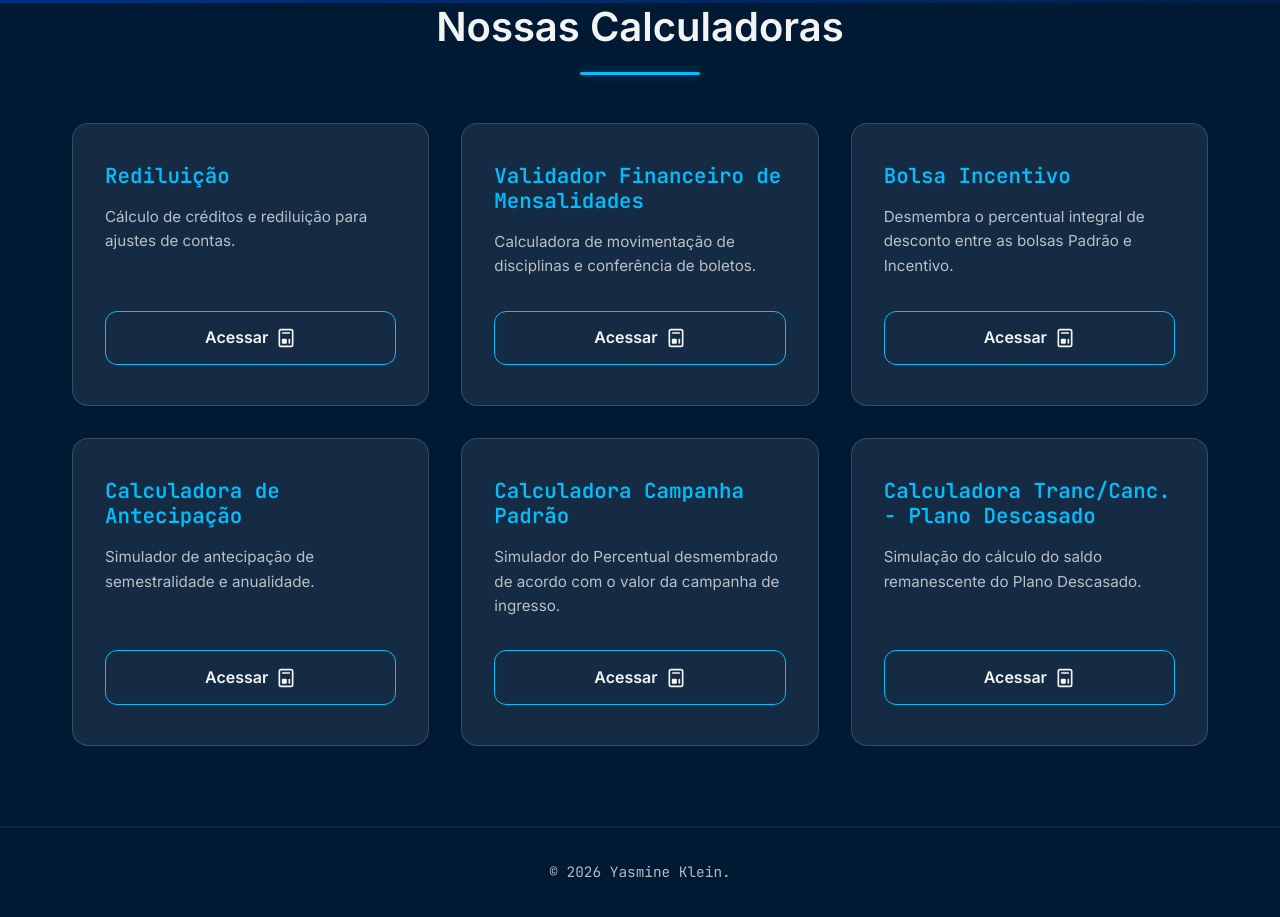
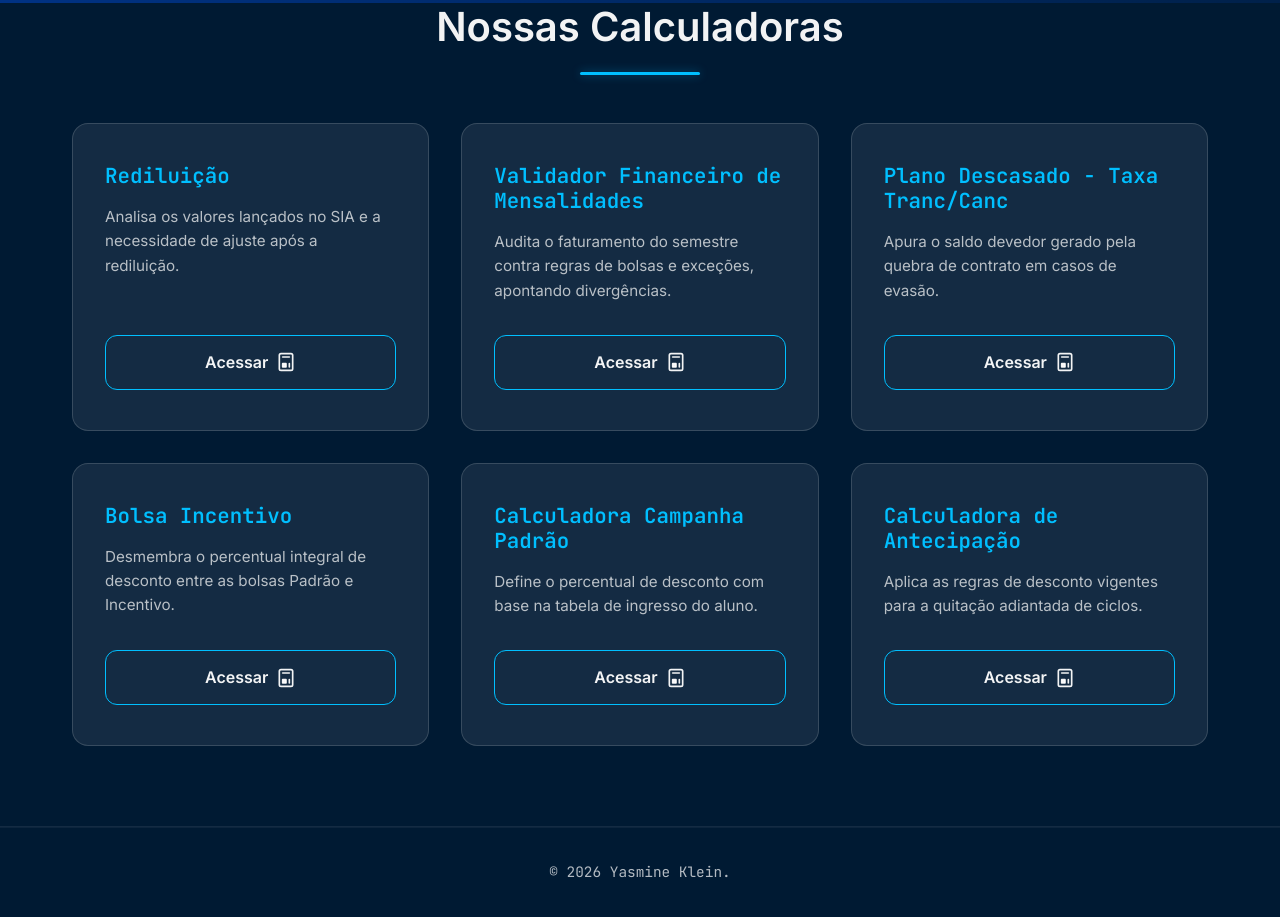
Before and after one commit to yasmineklein/calculadorasbko, a plain HTML site: page index.html in a window 1280 px wide. Shown: the part 797-1714 px from the top of the page. Drawn offline with Linux system fonts and the light colour scheme.

Commit message:
Update index.html

```diff
--- a/index.html
+++ b/index.html
@@ -10,7 +10,6 @@
         content="Auxiliar no cálculo das análises financeiras e automação de processos.">
 
     <meta property="og:title" content="BKO | Calculadoras">
-    <meta property="og:description" content="Transformando processos complexos em fluxos otimizados através de código.">
     <meta property="og:image" content="octopus.png">
     <meta property="og:type" content="website">
 
@@ -82,7 +81,7 @@
                  <!-- Card 1: Rediluição -->
                  <div class="card">
                     <h3>Rediluição</h3>
-                    <p>Cálculo de créditos e rediluição para ajustes de contas.</p>
+                    <p> Analisa os valores lançados no SIA e a necessidade de ajuste após a rediluição.</p>
                     <a href="https://calculadorarediluicao.lovable.app" class="btn btn-secondary">Acessar
                         <svg class="social-icon" viewBox="0 0 24 24" fill="none" stroke="currentColor" stroke-width="2" stroke-linecap="round" stroke-linejoin="round" width="20" height="20">
                             <path d="M12 14H8V18H12V14Z" stroke="currentColor" fill="currentColor"/>
@@ -95,8 +94,8 @@
 
                  <!-- Card 2: Cobrança retroativa -->
                  <div class="card">
-                    <h3>Validador Financeiro de Mensalidades </h3>
-                    <p>Calculadora de movimentação de disciplinas e conferência de boletos.</p>
+                    <h3>Validador Financeiro de Mensalidades</h3>
+                    <p>Audita o faturamento do semestre contra regras de bolsas e exceções, apontando divergências.</p>
                     <a href="https://audsemestralidade-web-studio.lovable.app/" class="btn btn-secondary">Acessar
                         <svg class="social-icon" viewBox="0 0 24 24" fill="none" stroke="currentColor" stroke-width="2" stroke-linecap="round" stroke-linejoin="round" width="20" height="20">
                             <path d="M12 14H8V18H12V14Z" stroke="currentColor" fill="currentColor"/>
@@ -107,7 +106,22 @@
                     </a>
                  </div>
 
-                  <!-- Card 3: Projeto Bolsa Incentivo -->
+
+                <!-- Card 3: Projeto Taxa Plano descasado -->
+                 <div class="card">
+                    <h3>Plano Descasado - Taxa Tranc/Canc </h3>
+                    <p>Apura o saldo devedor gerado pela quebra de contrato em casos de evasão.</p>
+                    <a href="https://calc-taxapldesc.lovable.app/" class="btn btn-secondary">Acessar
+                        <svg class="social-icon" viewBox="0 0 24 24" fill="none" stroke="currentColor" stroke-width="2" stroke-linecap="round" stroke-linejoin="round" width="20" height="20">
+                            <path d="M12 14H8V18H12V14Z" stroke="currentColor" fill="currentColor"/>
+                            <rect x="4" y="2" width="16" height="20" rx="2" stroke="currentColor" fill="none"/>
+                            <line x1="8" y1="6" x2="16" y2="6" />
+                            <line x1="16" y1="14" x2="16" y2="18" />
+                        </svg>
+                    </a>
+                 </div>
+
+                  <!-- Card 4: Projeto Bolsa Incentivo -->
                  <div class="card">
                     <h3>Bolsa Incentivo </h3>
                     <p>Desmembra o percentual integral de desconto entre as bolsas Padrão e Incentivo.</p>
@@ -121,24 +135,10 @@
                     </a>
                  </div>
 
-                  <!-- Card 4: Projeto Antecipação -->
-                 <div class="card">
-                    <h3>Calculadora de Antecipação</h3>
-                    <p>Simulador de antecipação de semestralidade e anualidade.</p>
-                    <a href="https://simantecipacao.lovable.app/" class="btn btn-secondary">Acessar
-                        <svg class="social-icon" viewBox="0 0 24 24" fill="none" stroke="currentColor" stroke-width="2" stroke-linecap="round" stroke-linejoin="round" width="20" height="20">
-                            <path d="M12 14H8V18H12V14Z" stroke="currentColor" fill="currentColor"/>
-                            <rect x="4" y="2" width="16" height="20" rx="2" stroke="currentColor" fill="none"/>
-                            <line x1="8" y1="6" x2="16" y2="6" />
-                            <line x1="16" y1="14" x2="16" y2="18" />
-                        </svg>
-                    </a>
-                 </div>
-
                 <!-- Card 5: Projeto Campanha Padrão -->
                  <div class="card">
                     <h3>Calculadora Campanha Padrão</h3>
-                    <p>Simulador do Percentual desmembrado de acordo com o valor da campanha de ingresso.</p>
+                    <p>Define o percentual de desconto com base na tabela de ingresso do aluno.</p>
                     <a href="https://projcpadrao.lovable.app/" class="btn btn-secondary">Acessar
                         <svg class="social-icon" viewBox="0 0 24 24" fill="none" stroke="currentColor" stroke-width="2" stroke-linecap="round" stroke-linejoin="round" width="20" height="20">
                             <path d="M12 14H8V18H12V14Z" stroke="currentColor" fill="currentColor"/>
@@ -149,11 +149,11 @@
                     </a>
                  </div>
 
-                <!-- Card 6: Projeto Taxa Plano descasado -->
+                  <!-- Card 6: Projeto Antecipação -->
                  <div class="card">
-                    <h3>Calculadora Tranc/Canc. - Plano Descasado</h3>
-                    <p>Simulação do cálculo do saldo remanescente do Plano Descasado.</p>
-                    <a href="https://calc-taxapldesc.lovable.app/" class="btn btn-secondary">Acessar
+                    <h3>Calculadora de Antecipação</h3>
+                    <p>Aplica as regras de desconto vigentes para a quitação adiantada de ciclos.</p>
+                    <a href="https://simantecipacao.lovable.app/" class="btn btn-secondary">Acessar
                         <svg class="social-icon" viewBox="0 0 24 24" fill="none" stroke="currentColor" stroke-width="2" stroke-linecap="round" stroke-linejoin="round" width="20" height="20">
                             <path d="M12 14H8V18H12V14Z" stroke="currentColor" fill="currentColor"/>
                             <rect x="4" y="2" width="16" height="20" rx="2" stroke="currentColor" fill="none"/>
```
